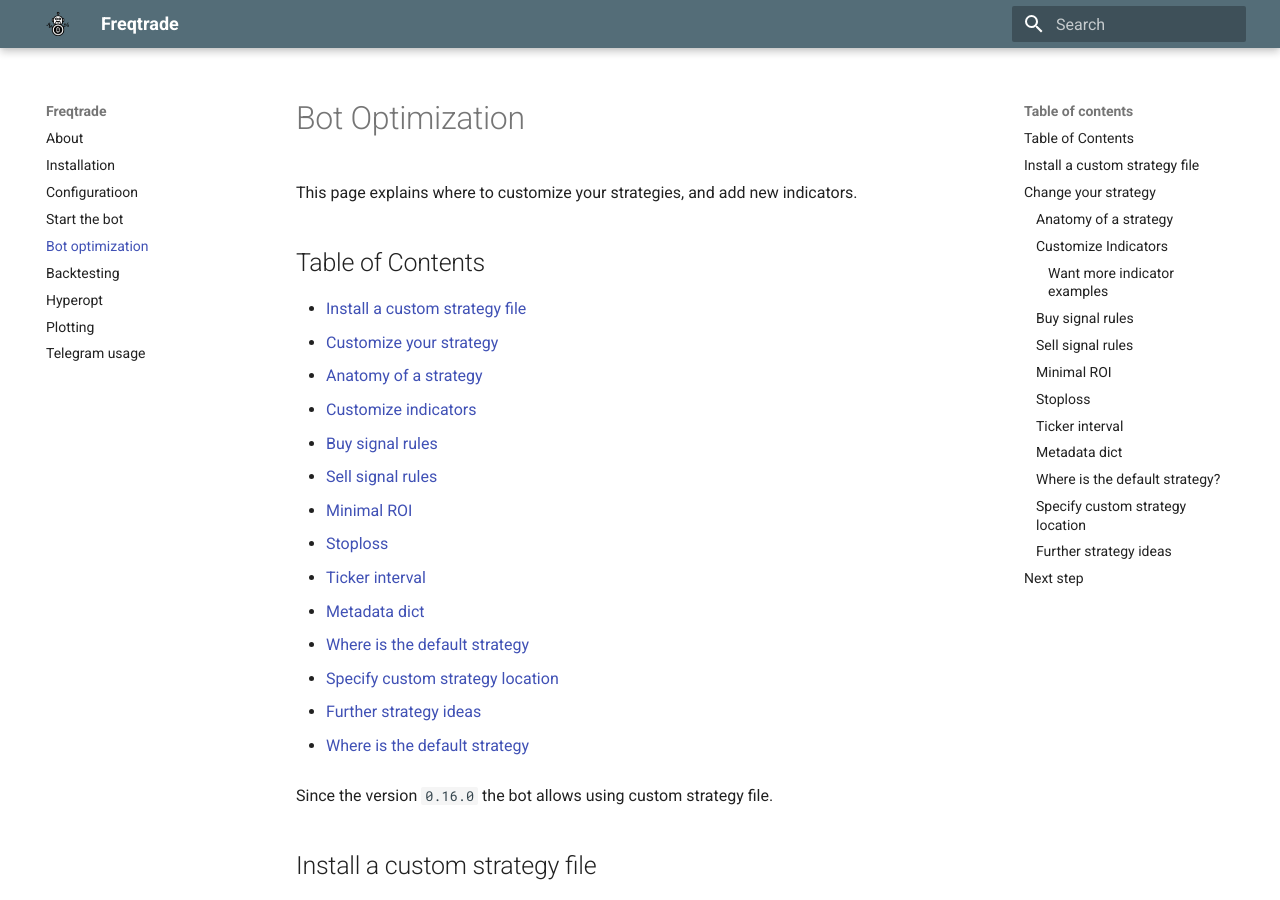
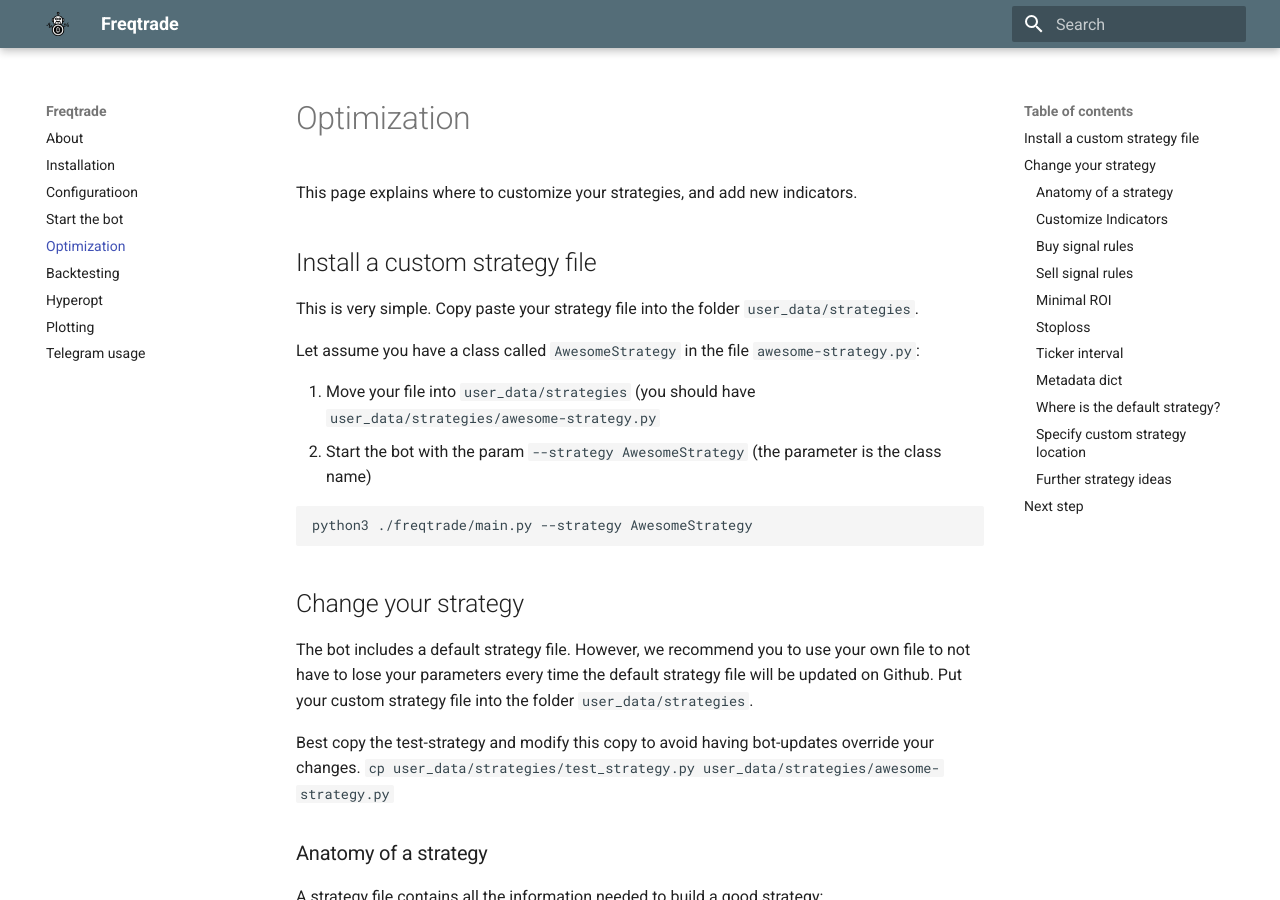
Before and after one commit to jacksonmori755/Crypto-trading-bot, an MkDocs documentation site: the page built from docs/bot-optimization.md, in a window 1280 px wide and 900 px high. Built offline with MkDocs 1.6.1 and Material for MkDocs 9.7.7, drawn with Linux system fonts in a browser that asks for light colours; some of the changed text lies outside the part shown.

Commit message:
optimization page reformatted

````diff
--- a/docs/bot-optimization.md
+++ b/docs/bot-optimization.md
@@ -1,27 +1,7 @@
-# Bot Optimization
+# Optimization
 
 This page explains where to customize your strategies, and add new
 indicators.
-
-## Table of Contents
-
-- [Install a custom strategy file](#install-a-custom-strategy-file)
-- [Customize your strategy](#change-your-strategy)
-  - [Anatomy of a strategy](#anatomy-of-a-strategy)
-  - [Customize indicators](#customize-indicators)
-  - [Buy signal rules](#buy-signal-rules)
-  - [Sell signal rules](#sell-signal-rules)
-  - [Minimal ROI](#minimal-roi)
-  - [Stoploss](#stoploss)
-  - [Ticker interval](#ticker-interval)
-  - [Metadata dict](#metadata-dict)
-  - [Where is the default strategy](#where-is-the-default-strategy)
-  - [Specify custom strategy location](#specify-custom-strategy-location)
-  - [Further strategy ideas](#further-strategy-ideas)
-
-- [Where is the default strategy](#where-is-the-default-strategy)
-
-Since the version `0.16.0` the bot allows using custom strategy file.
 
 ## Install a custom strategy file
 
@@ -60,7 +40,7 @@ A strategy file contains all the information needed to build a good strategy:
 The bot also include a sample strategy called `TestStrategy` you can update: `user_data/strategies/test_strategy.py`.
 You can test it with the parameter: `--strategy TestStrategy`
 
-``` bash
+```bash
 python3 ./freqtrade/main.py --strategy AwesomeStrategy
 ```
 
--- a/mkdocs.yml
+++ b/mkdocs.yml
@@ -4,7 +4,7 @@ nav:
     - Installation: pre-requisite.md
     - Configuratioon: configuration.md
     - Start the bot: bot-usage.md
-    - Bot optimization: bot-optimization.md
+    - Optimization: bot-optimization.md
     - Backtesting: backtesting.md
     - Hyperopt: hyperopt.md
     - Plotting: plotting.md
````
Also changed, not shown: other parts of docs/bot-optimization.md (+3 -3 lines).
